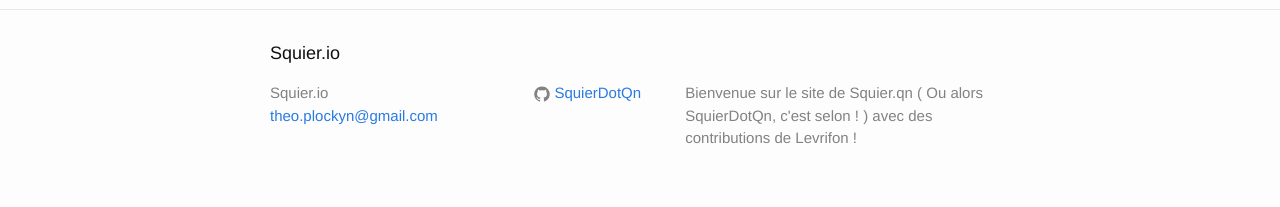
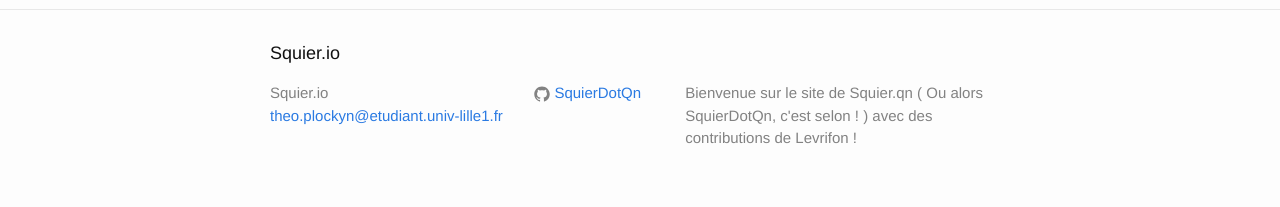
Before and after one commit to SquierDotQn/SquierDotQn.github.io, a Jekyll site: the page built from index.html, in a window 1280 px wide. Shown: the part 917-1124 px from the top of the page. Built offline with Jekyll 4.4.1, drawn with Linux system fonts in a browser that asks for light colours.

Commit message:
Changed email

```diff
--- a/_config.yml
+++ b/_config.yml
@@ -1,6 +1,6 @@
 # Site settings
 title: Squier.io
-email: theo.plockyn@gmail.com
+email: theo.plockyn@etudiant.univ-lille1.fr
 description: > # this means to ignore newlines until "baseurl:"
   Bienvenue sur le site de Squier.qn ( Ou alors SquierDotQn, c'est selon ! ) avec des contributions de Levrifon !
 baseurl: "" # the subpath of your site, e.g. /blog/
```
Also changed, not shown: 11 other files.
